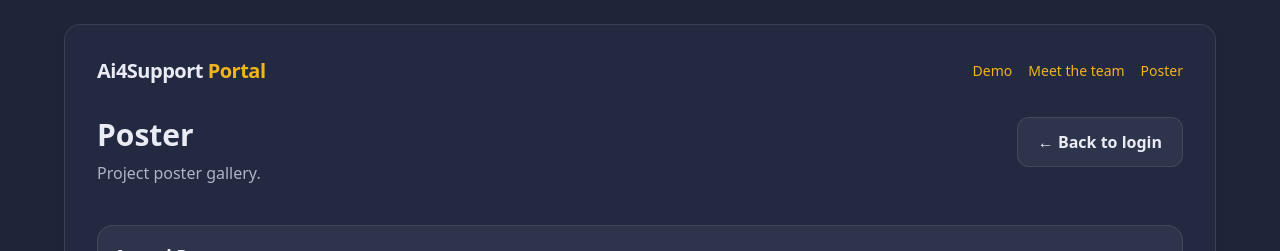
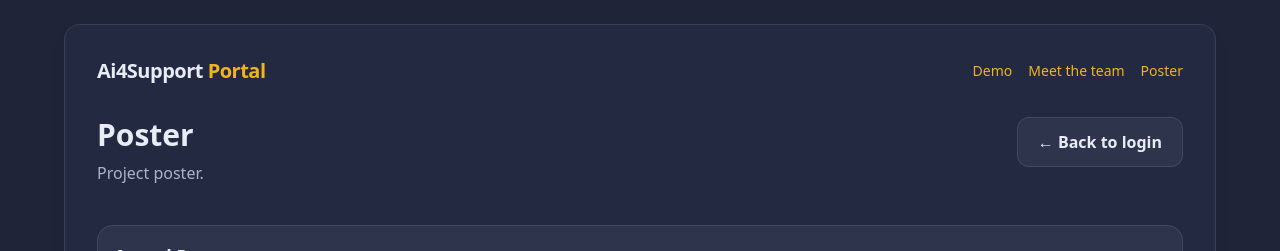
Before and after one commit to emirchandani/ai4support-ui, a React (Vite) app: page / in a window 1280 px wide. Both pictures are taken after a click on the button "Poster". Shown: the top 251 px of the page. Built offline with nearby package versions, Linux system fonts and the light colour scheme.

Commit message:
Remove other posters other than actual poster.

```diff
--- a/src/pages/Login.tsx
+++ b/src/pages/Login.tsx
@@ -11,9 +11,7 @@ import nathanImg from "../assets/team/nathan.jpg";
 import salehImg from "../assets/team/saleh.jpg";
 import sandyImg from "../assets/team/sandy.jpg";
 
-import posterTwo from "../assets/poster/2.jpg";
 import posterActual from "../assets/poster/Actual.jpg";
-import posterConcept from "../assets/poster/concept.jpg";
 
 type ViewMode = "login" | "team" | "poster";
 
@@ -79,14 +77,6 @@ const POSTERS = [
   {
     title: "Actual Poster",
     image: posterActual,
-  },
-  {
-    title: "Poster Version 2",
-    image: posterTwo,
-  },
-  {
-    title: "Concept Poster",
-    image: posterConcept,
   },
 ];
 
@@ -319,9 +309,7 @@ export default function Login() {
             <div className="mt-8 flex items-start justify-between gap-4">
               <div>
                 <h1 className="text-3xl font-bold">Poster</h1>
-                <p className="text-ai-muted mt-2">
-                  Project poster gallery.
-                </p>
+                <p className="text-ai-muted mt-2">Project poster.</p>
               </div>
 
               <button
```
Also changed, not shown: src/assets/poster/2.jpg (deleted), 1 other file (tests, documents, lock files or other folders).
